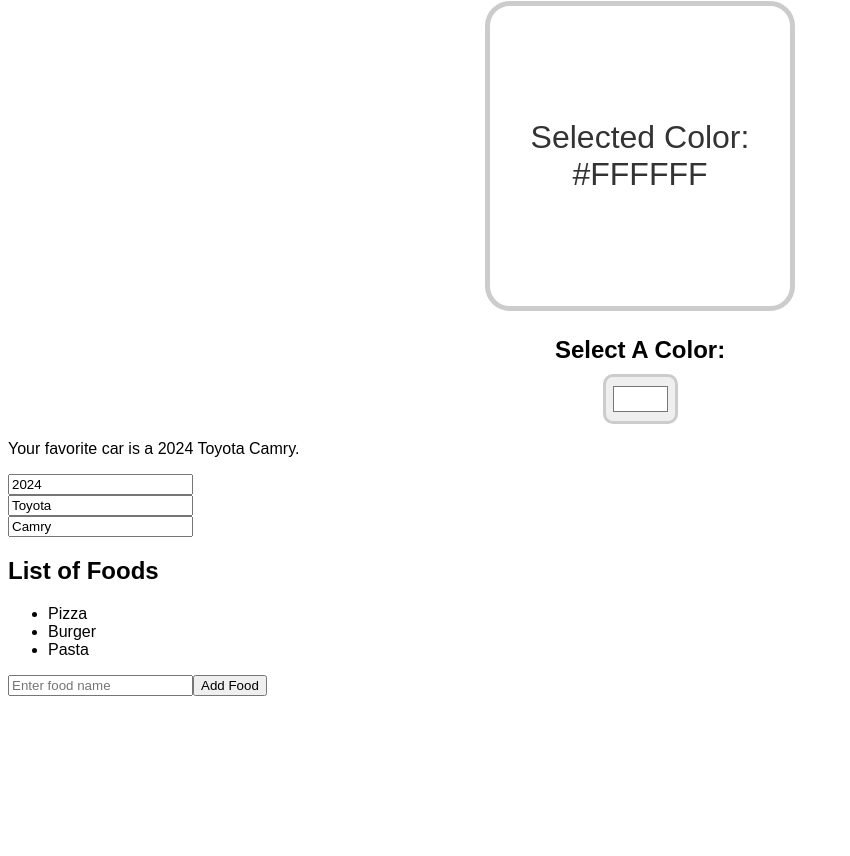
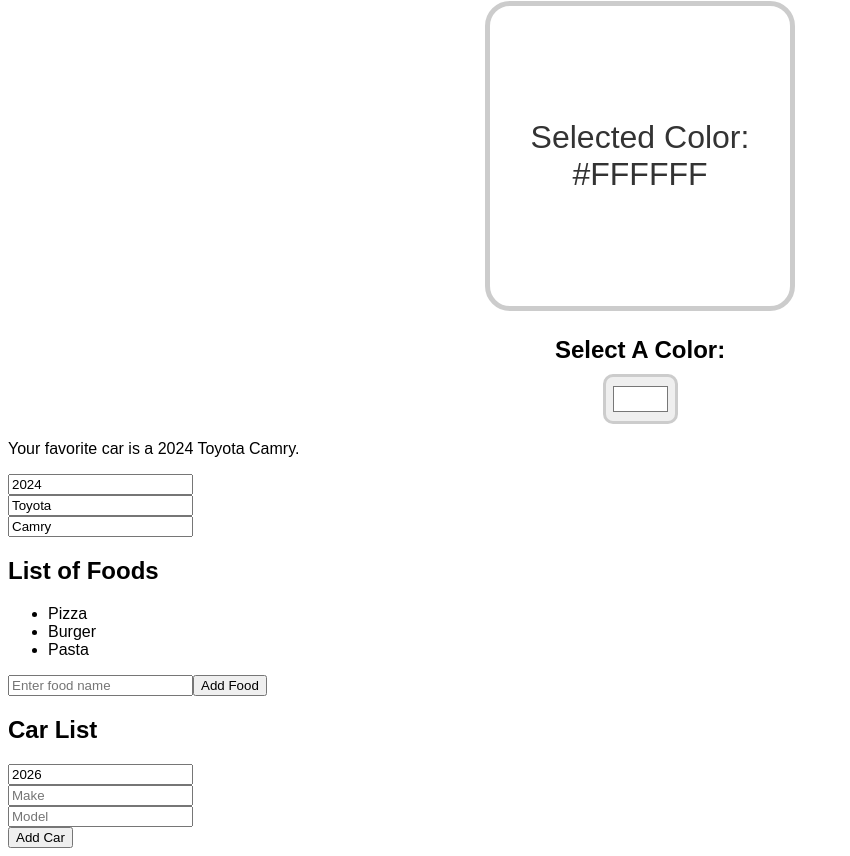
Before and after one commit to Aroraboy/React, a React (Vite) app in the folder react-app/: page / in a window 1280 px wide. Shown: the part 3874-4730 px from the top of the page, without its empty margins (0-850 px from the left). Before the commit the page ends 4578 px from the top, so only its background shows below. Built offline with nearby package versions, Linux system fonts and the light colour scheme.

Commit message:
feat: add Object component for managing car details in App

```diff
--- a/react-app/src/App.jsx
+++ b/react-app/src/App.jsx
@@ -13,6 +13,7 @@
 import ColorPicker from "./ColorPicker.jsx";
 import Update from "./update.jsx";
 import Array from "./Array.jsx";
+import Object from "./Object.jsx";
 
 function App() {
 
@@ -50,6 +51,7 @@
     <ColorPicker/>
     <Update/>
     <Array/>
+    <Object/>
     </>
   )
 }
--- /dev/null
+++ b/react-app/src/Object.jsx
@@ -0,0 +1,60 @@
+import React, { useState } from 'react';
+
+function Object() {
+
+    const [cars, setCars] = useState([]);
+
+    const [carYear, setCarYear] = useState(new Date().getFullYear());
+
+    const [carMake, setCarMake] = useState("");
+
+    const [carModel, setCarModel] = useState("");
+
+    function handleAddCar() {
+
+        const newCar = { year: carYear, make: carMake, model: carModel };
+
+        setCars((c) => [...c, newCar]);
+
+        setCarYear(new Date().getFullYear());
+        setCarMake("");
+        setCarModel("");
+    }
+
+    function handleRemoveCar(index) {
+        setCars((c) => c.filter((_, i) => i !== index));
+    }
+
+    function handleYearChange(event) {
+        setCarYear(event.target.value);
+    }
+
+    function handleMakeChange(event) {
+        setCarMake(event.target.value);
+    }
+
+    function handleModelChange(event) {
+        setCarModel(event.target.value);
+    }
+
+    return (
+        <div>
+            <h2>Car List</h2>
+            <ul>
+                {cars.map((car,index) => (
+                    <li key={index} onClick={() => handleRemoveCar(index)}>
+                        {car.year} {car.make} {car.model}
+                    </li>
+                ))}
+            </ul>
+
+            <input type="number" value={carYear} onChange={handleYearChange} placeholder="Year"/><br/>
+            <input type="text" value={carMake} onChange={handleMakeChange} placeholder="Make"/><br/>
+            <input type="text" value={carModel} onChange={handleModelChange} placeholder="Model"/><br/>
+            <button onClick={handleAddCar}>Add Car</button>
+        </div>
+    )
+
+
+}
+export default Object;
```
